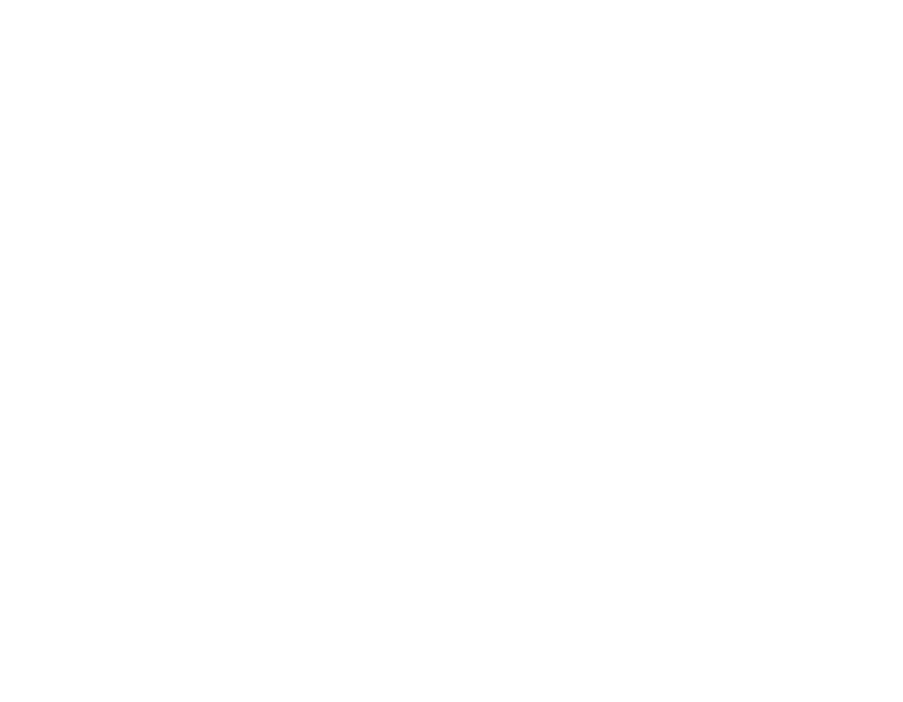
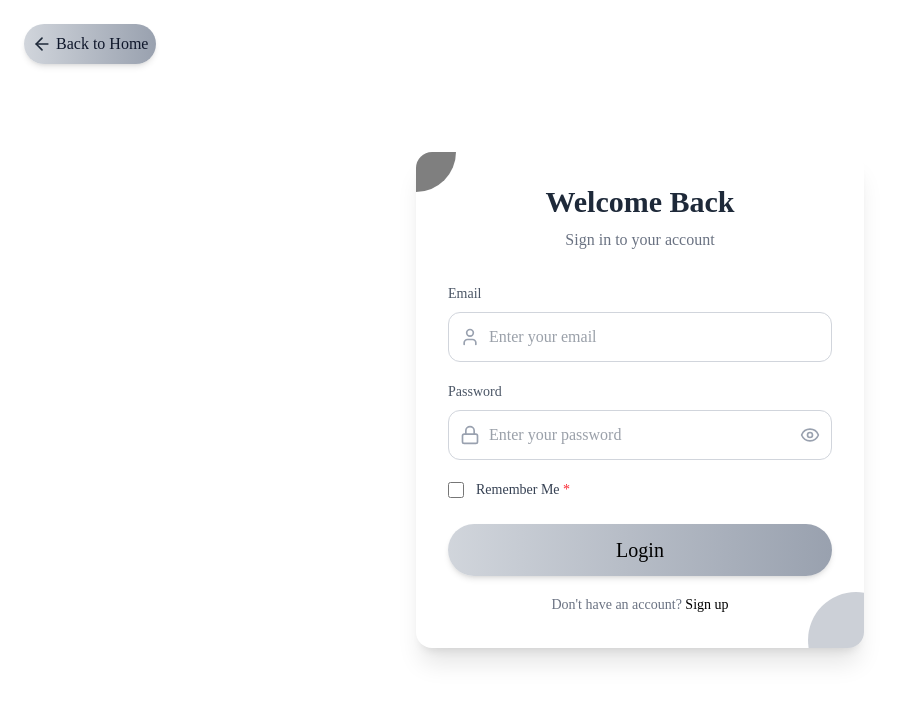
Before and after one commit to sameerjohn1/E-Commerce-Application, a React (Vite) app in the folder frontend/: page /login in a window 1280 px wide. Before the commit this address had no page. Shown: the top 702 px of the page, without its empty margins (0-903 px from the left). Built offline with nearby package versions, Linux system fonts and the light colour scheme.

Commit message:
feat: add login page with validation, toast & local auth simulation

```diff
--- a/frontend/package.json
+++ b/frontend/package.json
@@ -15,6 +15,7 @@
     "react": "^19.2.0",
     "react-dom": "^19.2.0",
     "react-router-dom": "^7.12.0",
+    "react-toastify": "^11.0.5",
     "tailwindcss": "^4.1.18"
   },
   "devDependencies": {
--- a/frontend/src/App.jsx
+++ b/frontend/src/App.jsx
@@ -2,6 +2,7 @@
 import { Route, Routes } from "react-router-dom";
 import Home from "./pages/Home";
 import Brand from "./pages/Brand";
+import LoginPage from "./components/LoginPage";
 
 const App = () => {
   return (
@@ -9,6 +10,7 @@
       <Routes>
         <Route path="/" element={<Home />} />
         <Route path="/brands/:brandName" element={<Brand />} />
+        <Route path="/login" element={<LoginPage />} />
       </Routes>
     </div>
   );
--- /dev/null
+++ b/frontend/src/components/LoginPage.jsx
@@ -0,0 +1,202 @@
+import React, { useState } from "react";
+import { loginPageStyles } from "../assets/dummyStyles";
+import { useNavigate } from "react-router-dom";
+import { toast, ToastContainer } from "react-toastify";
+import { ArrowLeft, Eye, EyeOff, Lock, User } from "lucide-react";
+
+const LoginPage = () => {
+  const [email, setEmail] = useState("");
+  const [password, setPassword] = useState("");
+  const [rememberMe, setRememberMe] = useState(false);
+  const [showPassword, setShowPassword] = useState(false);
+  const navigate = useNavigate();
+
+  const handleSubmit = (e) => {
+    e.preventDefault();
+
+    // Basic form validation
+    if (!email || !password) {
+      toast.error("Please fill in all fields.", {
+        position: "top-right",
+        autoClose: 5000,
+        theme: "light",
+      });
+      return;
+    }
+
+    if (!rememberMe) {
+      toast.error("You must agree to remember me.", {
+        position: "top-right",
+        autoClose: 5000,
+        theme: "light",
+      });
+      return;
+    }
+
+    // === NEW: log all form data to the console ===
+    // NOTE: Logging passwords is fine for development/testing only. Remove before production.
+    console.log("Login form submitted — form data:", {
+      email,
+      password,
+      rememberMe,
+      showPassword,
+      timestamp: new Date().toISOString(),
+    });
+
+    // Simulate a successful login: store auth info in localStorage so Navbar can detect it
+    try {
+      // create a simple fake token for demo (replace with real token from server in production)
+      const fakeToken = btoa(`${email}:${Date.now()}`);
+
+      // Persist token & login flag (Navbar checks these keys)
+      localStorage.setItem("authToken", fakeToken);
+      localStorage.setItem("isLoggedIn", "true");
+
+      try {
+        window.dispatchEvent(
+          new CustomEvent("authChanged", { detail: { loggedIn: true } }),
+        );
+      } catch (err) {
+        // ignore if browser doesn't allow CustomEvent construction in this environment
+      }
+    } catch (err) {
+      // ignore storage errors
+    }
+
+    // Show success toast
+    toast.success("Login successful!", {
+      position: "top-right",
+      autoClose: 1200,
+      theme: "light",
+    });
+
+    // Redirect to home after short delay so user sees the toast
+    setTimeout(() => {
+      navigate("/");
+    }, 1250);
+  };
+
+  return (
+    <div
+      className={loginPageStyles.pageContainer}
+      style={{ fontFamily: "'Playfair Display', serif" }}
+    >
+      <ToastContainer />
+      <div className={loginPageStyles.mainContent}>
+        <button
+          onClick={() => navigate("/")}
+          className={loginPageStyles.backButton}
+        >
+          <ArrowLeft className="h-5 w-5 text-gray-800" />
+          <span className={loginPageStyles.backButtonText}>Back to Home</span>
+        </button>
+
+        {/* main card */}
+        <div className={loginPageStyles.loginCard}>
+          <div className={loginPageStyles.decorativeTopLeft}></div>
+          <div className={loginPageStyles.decorativeBottomRight}></div>
+
+          <h2 className={loginPageStyles.cardTitle}>Welcome Back</h2>
+          <p className={loginPageStyles.cardSubtitle}>
+            Sign in to your account
+          </p>
+
+          <form onSubmit={handleSubmit}>
+            <div className={loginPageStyles.formField}>
+              <label htmlFor="email" className={loginPageStyles.formLabel}>
+                Email
+              </label>
+              <div className={loginPageStyles.inputContainer}>
+                <div className={loginPageStyles.inputIconContainer}>
+                  <User className={loginPageStyles.inputIcon} />
+                </div>
+                <input
+                  type="email"
+                  id="email"
+                  className={loginPageStyles.inputBase}
+                  placeholder="Enter your email"
+                  value={email}
+                  onChange={(e) => setEmail(e.target.value)}
+                  required
+                />
+              </div>
+            </div>
+
+            <div className={loginPageStyles.formField}>
+              <label htmlFor="password" className={loginPageStyles.formLabel}>
+                Password
+              </label>
+              <div className={loginPageStyles.inputContainer}>
+                <div className={loginPageStyles.inputIconContainer}>
+                  <Lock className={loginPageStyles.inputIcon} />
+                </div>
+                <input
+                  type={showPassword ? "text" : "password"}
+                  id="password"
+                  className={loginPageStyles.passwordInputBase}
+                  placeholder="Enter your password"
+                  value={password}
+                  onChange={(e) => setPassword(e.target.value)}
+                  required
+                />
+
+                <button
+                  type="button"
+                  className={loginPageStyles.passwordToggle}
+                  onClick={() => setShowPassword(!showPassword)}
+                >
+                  {showPassword ? (
+                    <EyeOff className={loginPageStyles.inputIcon} />
+                  ) : (
+                    <Eye className={loginPageStyles.inputIcon} />
+                  )}
+                </button>
+              </div>
+            </div>
+
+            <div className={loginPageStyles.rememberMeContainer}>
+              <div className={loginPageStyles.checkboxContainer}>
+                <input
+                  type="checkbox"
+                  id="rememberMe"
+                  className={loginPageStyles.checkbox}
+                  checked={rememberMe}
+                  onChange={() => setRememberMe(!rememberMe)}
+                />
+              </div>
+              <div className={loginPageStyles.checkboxLabelContainer}>
+                <label
+                  htmlFor="rememberMe"
+                  className={loginPageStyles.checkboxLabel}
+                >
+                  Remember Me{" "}
+                  <span className={loginPageStyles.requiredStar}>*</span>
+                </label>
+              </div>
+            </div>
+
+            <button type="submit" className={loginPageStyles.submitButton}>
+              Login
+            </button>
+          </form>
+
+          <div className={loginPageStyles.signupContainer}>
+            <span className={loginPageStyles.signupText}>
+              Don't have an account?{" "}
+            </span>
+            <a href="/signup" className={loginPageStyles.signupLink}>
+              Sign up
+            </a>
+          </div>
+        </div>
+      </div>
+
+      {/* Add font import */}
+      <style>
+        {`@import url('https://fonts.googleapis.com/css2?family=Poppins:wght@300;400;500;600;700&display=swap');`}
+      </style>
+    </div>
+  );
+};
+
+export default LoginPage;
```
Also changed, not shown: 1 other file (tests, documents, lock files or other folders).
